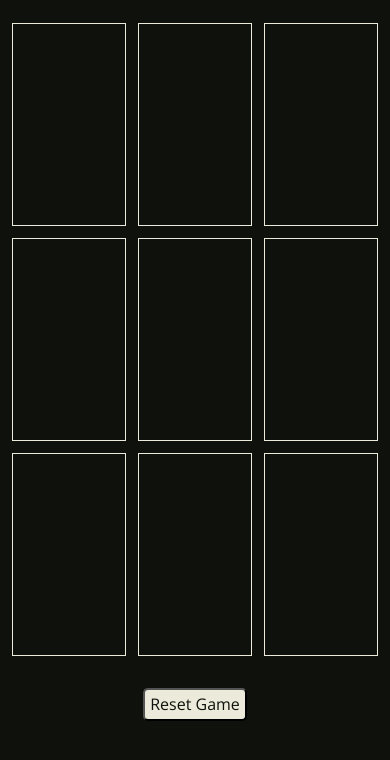
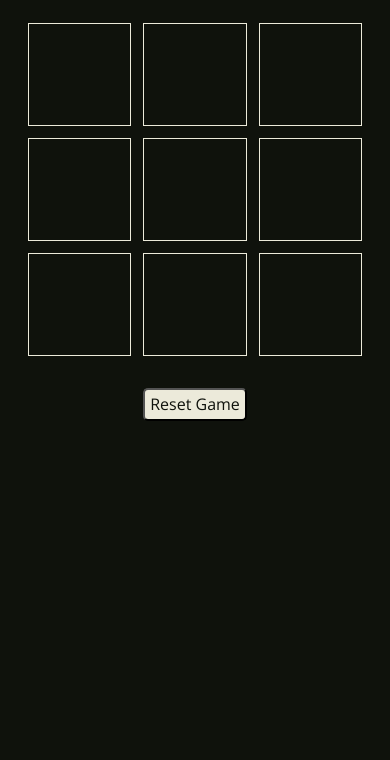
Before and after one commit to MisaelMP/tic_tac_toe, a plain HTML site: page index.html in a window 390 px wide. Shown: the part 38-798 px from the top of the page. Drawn offline with nearby package versions, Linux system fonts and the light colour scheme; a web font is replaced by a local one.

Commit message:
customised cursor, added  responsivesness to css

```diff
--- a/index.html
+++ b/index.html
@@ -1,18 +1,21 @@
 <!DOCTYPE html>
 <html lang="en" dir="ltr">
+
 <head>
   <meta charset="utf-8">
 
   <title>Tic tac toe</title>
+  <link rel="stylesheet" type="text/css" href="css/normalize.css">
+  <link rel="stylesheet" href="https://use.fontawesome.com/releases/v5.1.0/css/all.css" integrity="sha384-lKuwvrZot6UHsBSfcMvOkWwlCMgc0TaWr+30HWe3a4ltaBwTZhyTEggF5tJv8tbt" crossorigin="anonymous">
   <link rel="stylesheet" type="text/css" href="css/main.css">
-    <link rel="stylesheet" type="text/css" href="css/normalize.css">
   <meta name="viewport" content="width=device-width, initial-scale=1">
-    <script src="https://code.jquery.com/jquery-3.3.1.min.js"
-  integrity="sha256-FgpCb/KJQlLNfOu91ta32o/NMZxltwRo8QtmkMRdAu8="
-  crossorigin="anonymous"></script>
-  <script>window.jQuery || document.write('<script src="js/jquery.js"><\/script>');</script>
+  <script src="https://code.jquery.com/jquery-3.3.1.min.js" integrity="sha256-FgpCb/KJQlLNfOu91ta32o/NMZxltwRo8QtmkMRdAu8=" crossorigin="anonymous"></script>
+  <script>
+    window.jQuery || document.write('<script src="js/jquery.js"><\/script>');
+  </script>
   <script src="js/main.js"></script>
 </head>
+
 <body>
   <h1>Tic Tac Toe</h1>
   <table id="ticTacToe">
@@ -34,4 +37,5 @@
   </table>
   <footer><button id="reset">Reset Game</button></footer>
 </body>
+
 </html>
--- a/scss/main.scss
+++ b/scss/main.scss
@@ -9,6 +9,7 @@ body,
 html {
   width: 100%;
   background-color: $primary-color;
+  cursor: url(../img/calavera.gif), auto;
 }
 
 h1 {
@@ -20,7 +21,8 @@ h1 {
 
 table {
   margin: 0 auto;
-  border-spacing: .8em;
+  border-spacing: 0.8em;
+
   td {
     border: 1px solid $secondary-color;
     width: 200px;
@@ -29,7 +31,6 @@ table {
     padding: 0.04em;
 
     &:hover {
-      cursor: pointer;
       background-color: $secondary-color;
       transition: 0.1s ease-out;
       transition-delay: 0.2s;
@@ -37,6 +38,24 @@ table {
   }
 }
 
+
+@media (max-width: 500px) {
+
+  table {
+    margin: 0 auto;
+    border-spacing: 0.8em;
+
+    td {
+      border: 1px solid $secondary-color;
+      width: 100px;
+      height: 100px;
+      margin: 100%;
+      padding: 0.04em;
+    }
+
+}
+
+}
 footer {
   display: block;
   margin: 0 auto;
@@ -51,7 +70,6 @@ footer {
     font-family: 'Open Sans', sans-serif;
 
     &:hover {
-      cursor: pointer;
       background-color: $primary-color;
       color: $secondary-color;
       transition: 0.1s ease-out;
@@ -60,23 +78,28 @@ footer {
   }
 }
 
+
+
+
 .o {
   color: $tertiary-color !important;
   text-align: center;
-  font-size: 7vw
+  font-size: 7vw;
 }
 
 .x {
   color: tomato !important;
   text-align: center;
-  font-size: 7vw
+  font-size: 7vw;
 }
 
 .mas {
   color: $fourth;
   text-align: center;
-  font-size: 7vw
+  font-size: 7vw;
 }
+
+
 
 
 // .showcss {
```
Also changed, not shown: css/main.css, img/calavera.gif (added), 1 other file. Lines whose indentation alone changed are shown as unchanged.
